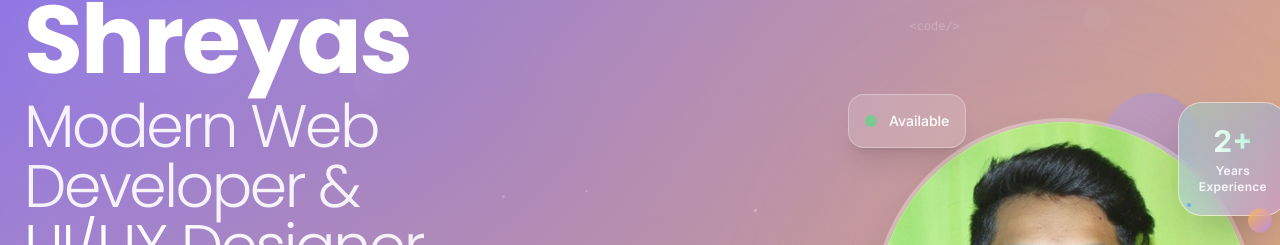
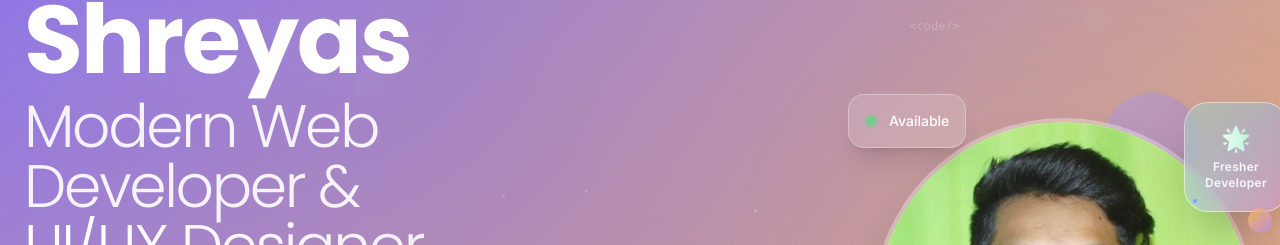
Before and after one commit to shreyas123-g/developer-portfolio18, a React (Vite) app: page / in a window 1280 px wide. Shown: the part 274-519 px from the top of the page. Built offline with nearby package versions, Linux system fonts and the light colour scheme; the HTML template or start-up script is replaced by a standard one.

Commit message:
Refactor hero section text

```diff
--- a/src/components/HeroSection.tsx
+++ b/src/components/HeroSection.tsx
@@ -421,8 +421,8 @@ const HeroSection = () => {
                   <div className="absolute bottom-2 left-2 w-1 h-1 bg-blue-400 rounded-full animate-pulse delay-300"></div>
 
                   <div className="relative text-center text-white">
-                    <div className="text-3xl font-bold mb-1 group-hover:scale-110 transition-transform duration-300 bg-gradient-to-r from-white to-emerald-200 bg-clip-text text-transparent">2+</div>
-                    <div className="text-xs font-semibold tracking-wide opacity-90 group-hover:opacity-100 transition-opacity duration-300">Years<br/>Experience</div>
+                    <div className="text-2xl font-bold mb-1 group-hover:scale-110 transition-transform duration-300 bg-gradient-to-r from-white to-emerald-200 bg-clip-text text-transparent">🌟</div>
+                    <div className="text-xs font-semibold tracking-wide opacity-90 group-hover:opacity-100 transition-opacity duration-300">Fresher<br/>Developer</div>
                   </div>
                 </div>
 
```
